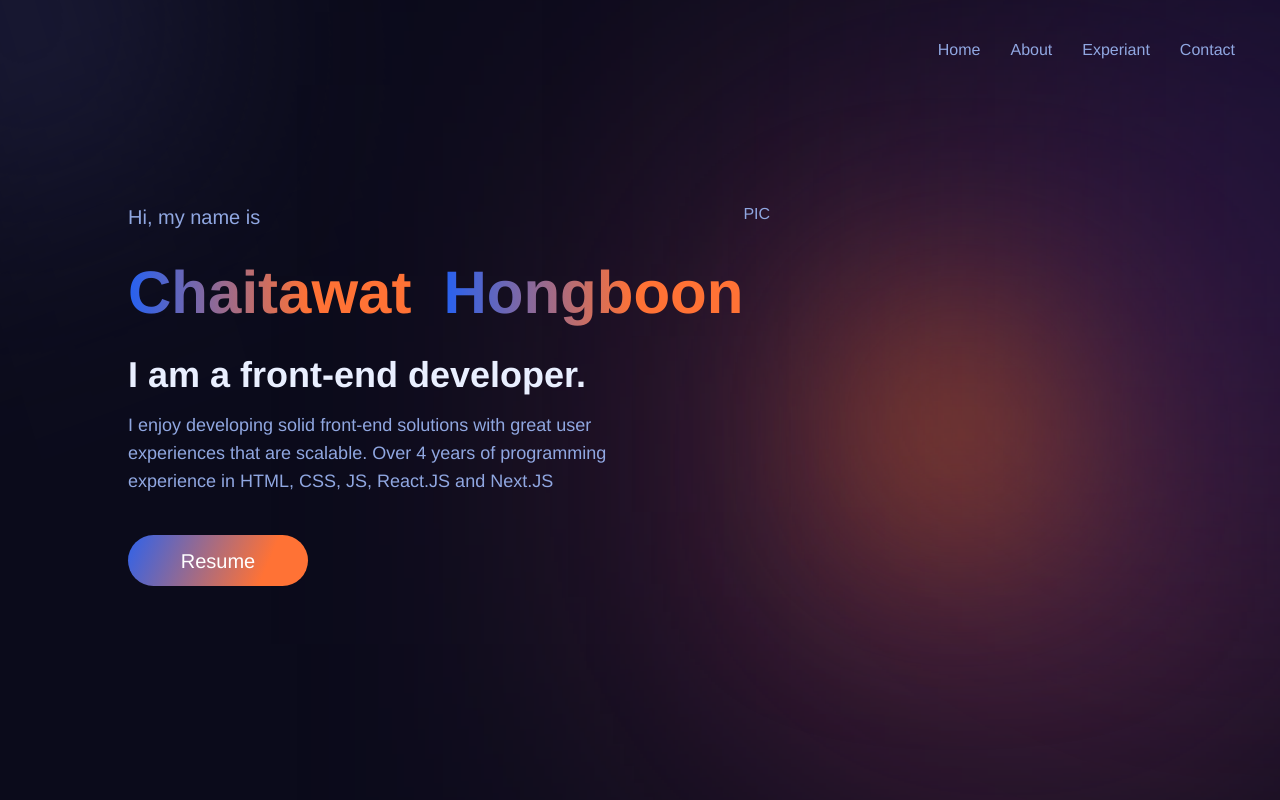
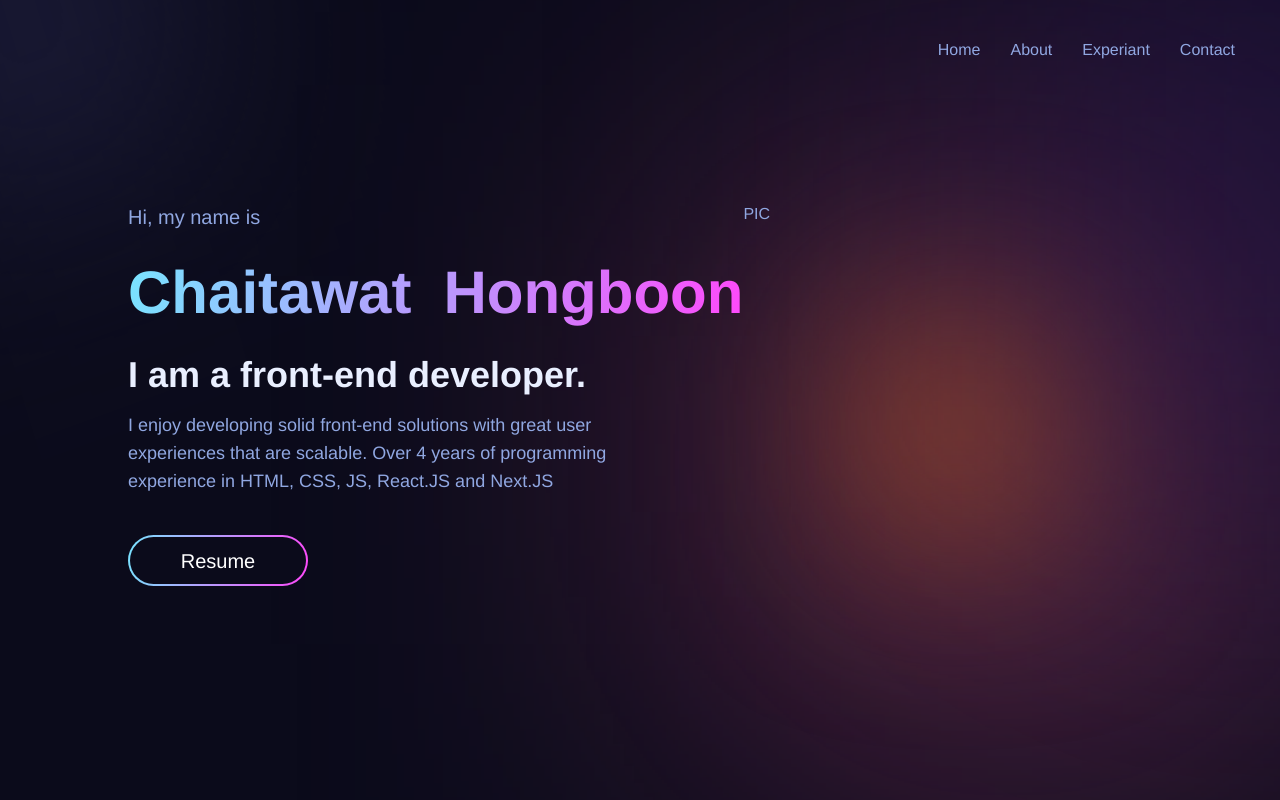
Before and after one commit to chaitawat-dev/portfolio, a Gatsby site: page /home in a window 1280 px wide. Built offline with nearby package versions, Linux system fonts and the light colour scheme; Gatsby itself is replaced by a stand-in of ours.

Commit message:
new theme

```diff
--- a/package.json
+++ b/package.json
@@ -17,7 +17,8 @@
     "gatsby-omni-font-loader": "^2.0.2",
     "react": "^18.2.0",
     "react-dom": "^18.2.0",
-    "react-helmet": "^6.1.0"
+    "react-helmet": "^6.1.0",
+    "uuid": "^9.0.0"
   },
   "repository": {
     "type": "git",
--- /dev/null
+++ b/src/pages/404.jsx
@@ -0,0 +1,5 @@
+import React from "react";
+
+export default function NotFound() {
+    return <div>404</div>;
+}
--- a/src/pages/home/index.jsx
+++ b/src/pages/home/index.jsx
@@ -1,6 +1,25 @@
 import React from "react";
+import { v4 as uuidv4 } from "uuid";
 
 export default function Home() {
+    // console.log("%c Hi! ", "background: #222; color: #bada55");
+    // const emoji = ["💩", "👯‍", "😸", "🏄", "🚀", "🔥", "🎉", "😄", "🦁"];
+    // function randomEmoji() {
+    //     let random = Math.floor(Math.random() * emoji.length);
+    //     return emoji[random];
+    // }
+    // console.log("hello %s!", randomEmoji());
+
+    const style = [
+        "background: #000",
+        "color: #35ffff",
+        "padding: 10px 20px",
+        "line-height: 500px",
+        "text-shadow: 0px 0px 10px #35ffff",
+    ].join(";");
+
+    console.log("%c ..... Coded with ♥️ by Chaitawat ......", style);
+
     const firstName = "Chaitawat".split("");
     const lastName = "Hongboon".split("");
     return (
@@ -9,14 +28,18 @@ export default function Home() {
                 <div className="flex h-full flex-col space-y-4">
                     <h3 className="font-thin ">Hi, my name is</h3>
                     <div className=" leading-normal">
-                        <div className="fullname B mr-8">
+                        <div className="firstName B mr-8">
                             {firstName.map((char) => (
-                                <span className="btn">{char}</span>
+                                <span key={uuidv4()} className="btn">
+                                    {char}
+                                </span>
                             ))}
                         </div>
-                        <div className="fullname B ">
+                        <div className="lastName B ">
                             {lastName.map((char) => (
-                                <span className="btn">{char}</span>
+                                <span key={uuidv4()} className="btn">
+                                    {char}
+                                </span>
                             ))}
                         </div>
                     </div>
--- a/src/pages/index.jsx
+++ b/src/pages/index.jsx
@@ -2,6 +2,7 @@ import { Link } from "gatsby";
 import * as React from "react";
 
 export default function Home() {
+    console.log("%c Hi! ", "background: #222; color: #bada55");
     return (
         <div>
             <Link to="/home">Go to Home</Link>
--- a/src/styles/global.css
+++ b/src/styles/global.css
@@ -20,11 +20,36 @@ body {
     overflow-x: hidden;
     color: var(--text-color);
 }
+::selection {
+    /* background: #000; */
+    color: #35ffff;
+    -webkit-text-fill-color: #35ffff;
+    text-shadow: 0px 0px 10px #35ffff;
+}
 
-.fullname {
-    /* font-size: 60px; */
+.firstName {
     font-weight: bolder;
-    background: linear-gradient(90deg, #2561f2 0%, #ff7235 63.67%);
+    /* background: linear-gradient(90deg, #2561f2 0%, #8d6997 50%); */
+    background-image: linear-gradient(
+            rgba(255, 255, 255, 0),
+            rgba(255, 255, 255, 0)
+        ),
+        linear-gradient(101deg, #78e4ff, #b79bfd);
+    -webkit-background-clip: text;
+    -webkit-text-fill-color: transparent;
+    background-clip: text;
+    text-fill-color: transparent;
+    display: inline-flex;
+}
+
+.lastName {
+    font-weight: bolder;
+    /* background: linear-gradient(90deg, #8d6997 0%, #ff7235 50%); */
+    background-image: linear-gradient(
+            rgba(255, 255, 255, 0),
+            rgba(255, 255, 255, 0)
+        ),
+        linear-gradient(101deg, #b79bfd, #ff48fa);
     -webkit-background-clip: text;
     -webkit-text-fill-color: transparent;
     background-clip: text;
@@ -132,4 +157,15 @@ h3 {
     height: 60px;
     margin-top: 40px !important;
     color: var(--white);
+    border-radius: 100rem;
+    box-shadow: 0 0 6px 0 rgba(157, 96, 212, 0.5);
+    border: solid 2px transparent;
+    background-image: linear-gradient(
+            rgba(255, 255, 255, 0),
+            rgba(255, 255, 255, 0)
+        ),
+        linear-gradient(101deg, #78e4ff, #ff48fa);
+    background-origin: border-box;
+    background-clip: content-box, border-box;
+    box-shadow: 2px 1000px 1px #0b0b1b inset;
 }
```
Also changed, not shown: 1 other file.
